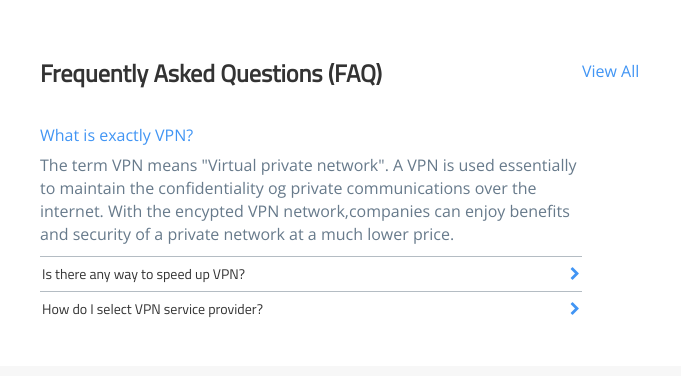
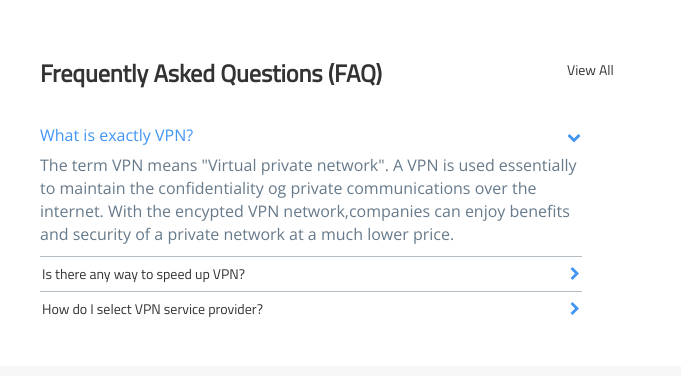
Before and after one commit to adigoldstein/moonshot-front, a website: page index.html in a window 1280 px wide. Shown: the part 1440-1816 px from the top of the page, 45-726 px from the left. Drawn offline with nearby package versions, Linux system fonts and the light colour scheme.

Commit message:
FAQ ui bugfix

```diff
--- a/index.html
+++ b/index.html
@@ -287,6 +287,7 @@
   <div class="questions">
     <div class="faq-left">
       <h3 class="faq-main-header">Frequently Asked Questions (FAQ)</h3>
+      <div>
         <h4 class="whats-vpn faq-blue">What is exactly VPN?</h4>
         <p class="faq-p">The term VPN means "Virtual private network". A VPN is used essentially to maintain the
           confidentiality og private communications over the internet. With the encypted VPN network,companies can enjoy
@@ -300,9 +301,10 @@
           <i class="fa fa-chevron-right" aria-hidden="true"></i>
         </div>
       </div>
+    </div>
     <div class="faq-right">
-      <div class="view-all faq-blue">View All</div>
-      <div><i class="faq-blue faq-down fa fa-chevron-down" aria-hidden="true"></i></div>
+      <div class="view-all">View All</div>
+      <div class="down-arr"><i class=" faq-down fa fa-chevron-down" aria-hidden="true"></i></div>
     </div>
   </div>
   <img class="faq-img" src="assets/faq-circle.png" alt="">
--- a/main.css
+++ b/main.css
@@ -259,7 +259,6 @@ header {
 .questions {
   display: flex;
   justify-content: space-between;
-  width: 600px;
   padding-top: 30px;
 
 }
@@ -271,7 +270,7 @@ header {
 .faq-right {
   display: inline-block;
   height: 105px;
-  color: #4195f4;
+  margin-left: -15px;
 }
 
 .faq-img {
@@ -295,6 +294,11 @@ header {
 .view-all {
   margin-top: 20px;
   width: 59px;
+
+}
+
+.down-arr {
+  color: #4195f4;
 }
 
 .whats-vpn {
```
Lines whose indentation alone changed are shown as unchanged.
